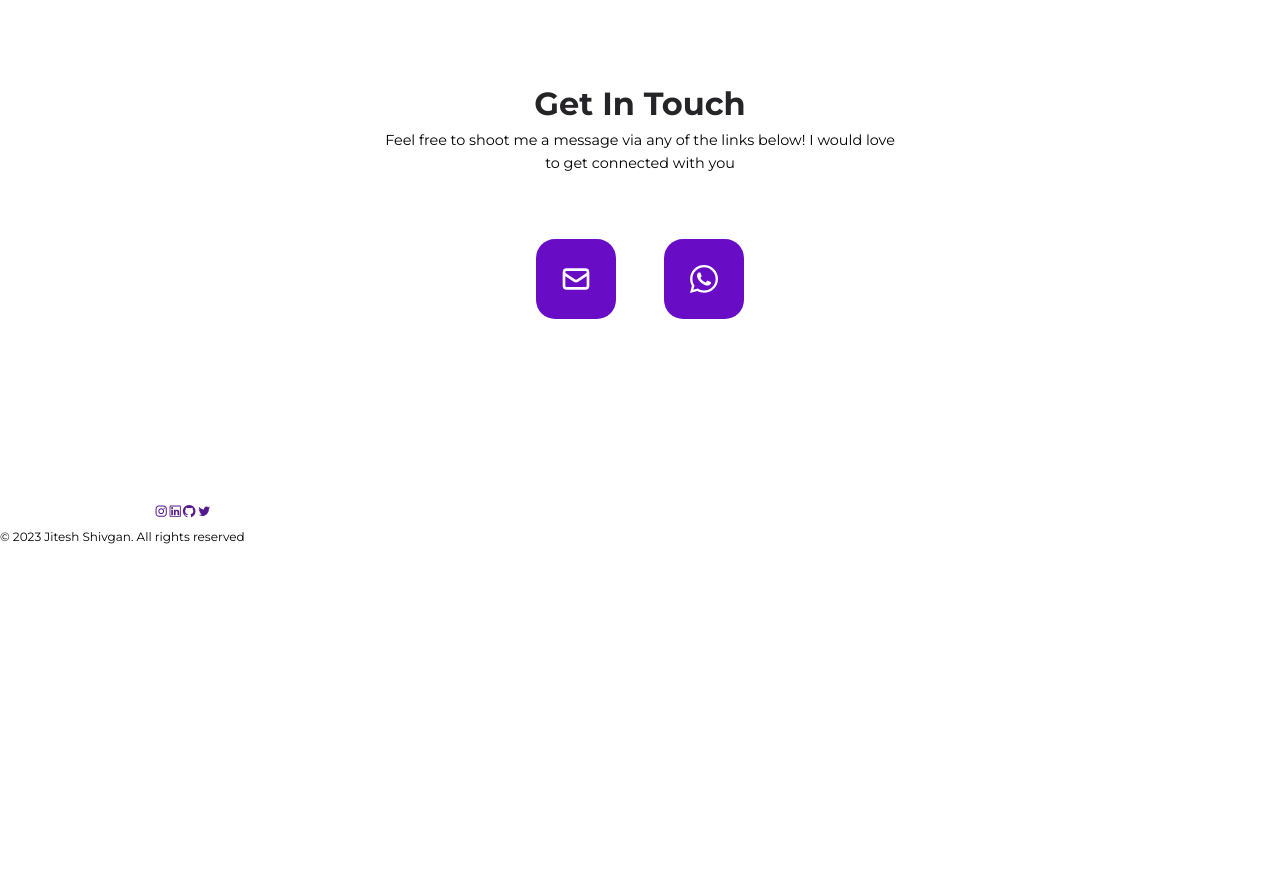
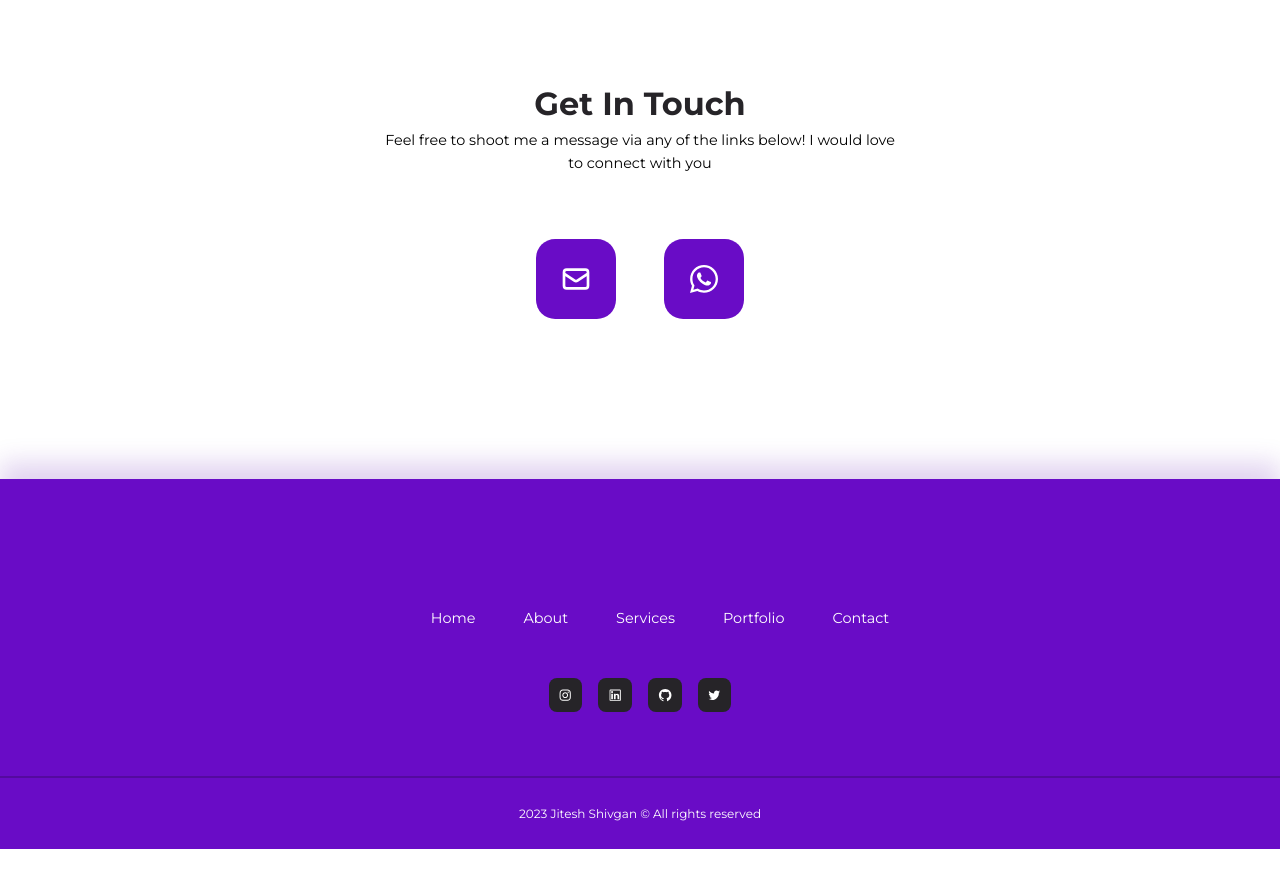
Before and after one commit to HarshGhanghoriya/portfolio-react, a React (Create React App) app: page / in a window 1280 px wide. Shown: the part 4960-5847 px from the top of the page. Built offline with nearby package versions, Linux system fonts and the light colour scheme.

Commit message:
Footer section completed

```diff
--- a/src/sections/contact/Contact.jsx
+++ b/src/sections/contact/Contact.jsx
@@ -3,9 +3,9 @@ import contacts from './data'
 
 const Contact = () => {
   return (
-    <section>
+    <section  id='contact'>
       <h2>Get In Touch</h2>
-      <p>Feel free to shoot me a message via any of the links below! I would love to get connected with you</p>
+      <p>Feel free to shoot me a message via any of the links below! I would love to connect with you</p>
       <div className="container contact-container">
         {contacts.map((contact)=>(
           <a href={contact.link} key={contact.key} target='_blank' rel='noopener noreferrer'>{contact.icon}</a>
--- a/src/sections/footer/Footer.jsx
+++ b/src/sections/footer/Footer.jsx
@@ -23,7 +23,7 @@ const Footer = () => {
         </div>
       </div>
       <div className="footer-copyright">
-        <small>&copy; 2023 Jitesh Shivgan. All rights reserved </small>
+        <small>2023 Jitesh Shivgan &copy;  All rights reserved </small>
       </div>
     </footer>
   );
--- a/src/sections/footer/footer.css
+++ b/src/sections/footer/footer.css
@@ -0,0 +1,38 @@
+footer{
+    background-color: var(--color-primary);
+    padding-top: 8rem;
+    box-shadow: 0 -1rem 1.5rem hsla(var(--primary-hue), 68%, 42%, 20%);
+    transition: var(--transition);
+}
+
+footer .nav-menu{
+    justify-content: center;
+}
+
+.footer-socials{
+    width: fit-content;
+    display: flex;
+    gap: 1rem;
+    margin: 3rem auto 4rem;
+}
+
+.footer-socials a{
+    background: var(--color-black);
+    color: var(--color-white);
+    padding: 0.6rem;
+    border-radius: var(--border-radius-3);
+    display: grid;
+    place-items: center;
+}
+
+.footer-socials a:hover{
+    opacity: 0.7;
+    transform: translateY(-0.5rem);
+}
+
+.footer-copyright{
+    color: white;
+    text-align: center;
+    border-top: 2px solid rgba(0,0,0,0.2);
+    padding: 1.5rem 0;
+}
```
